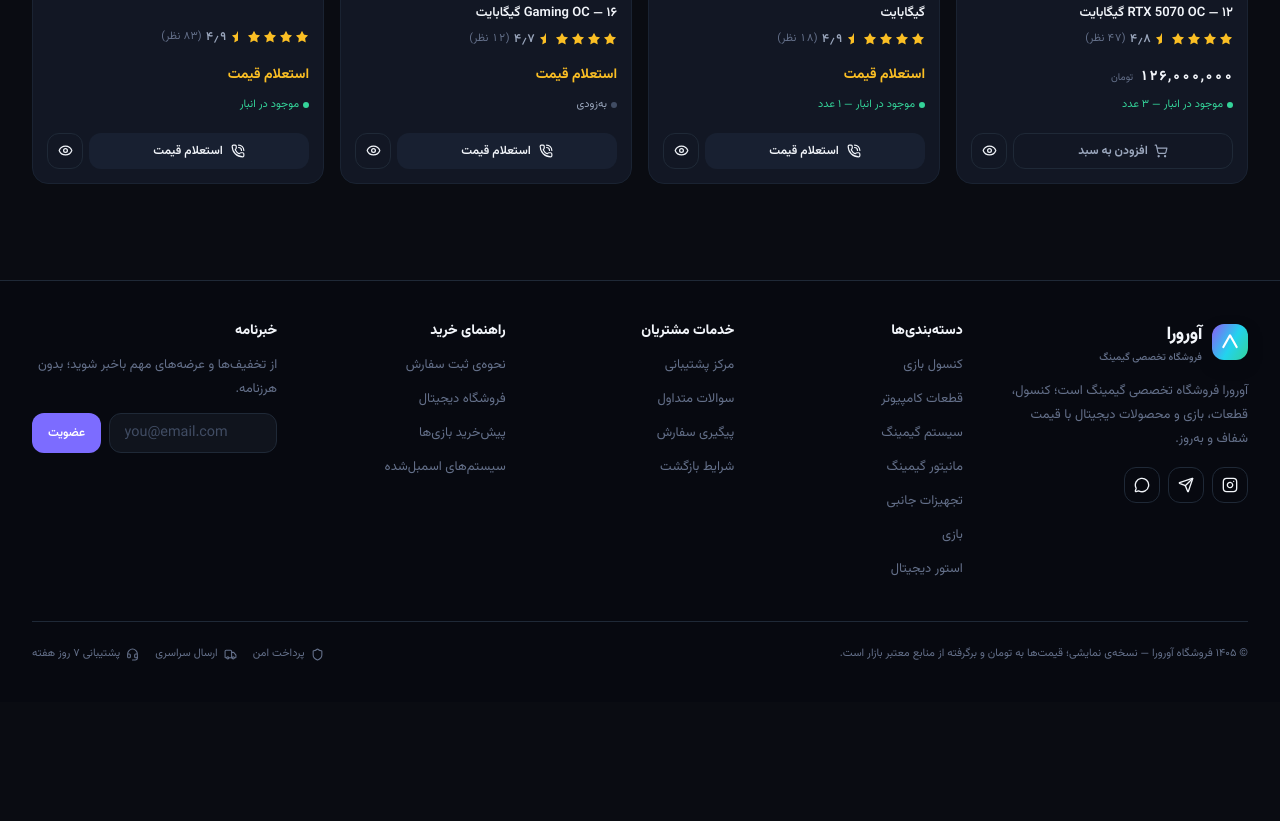
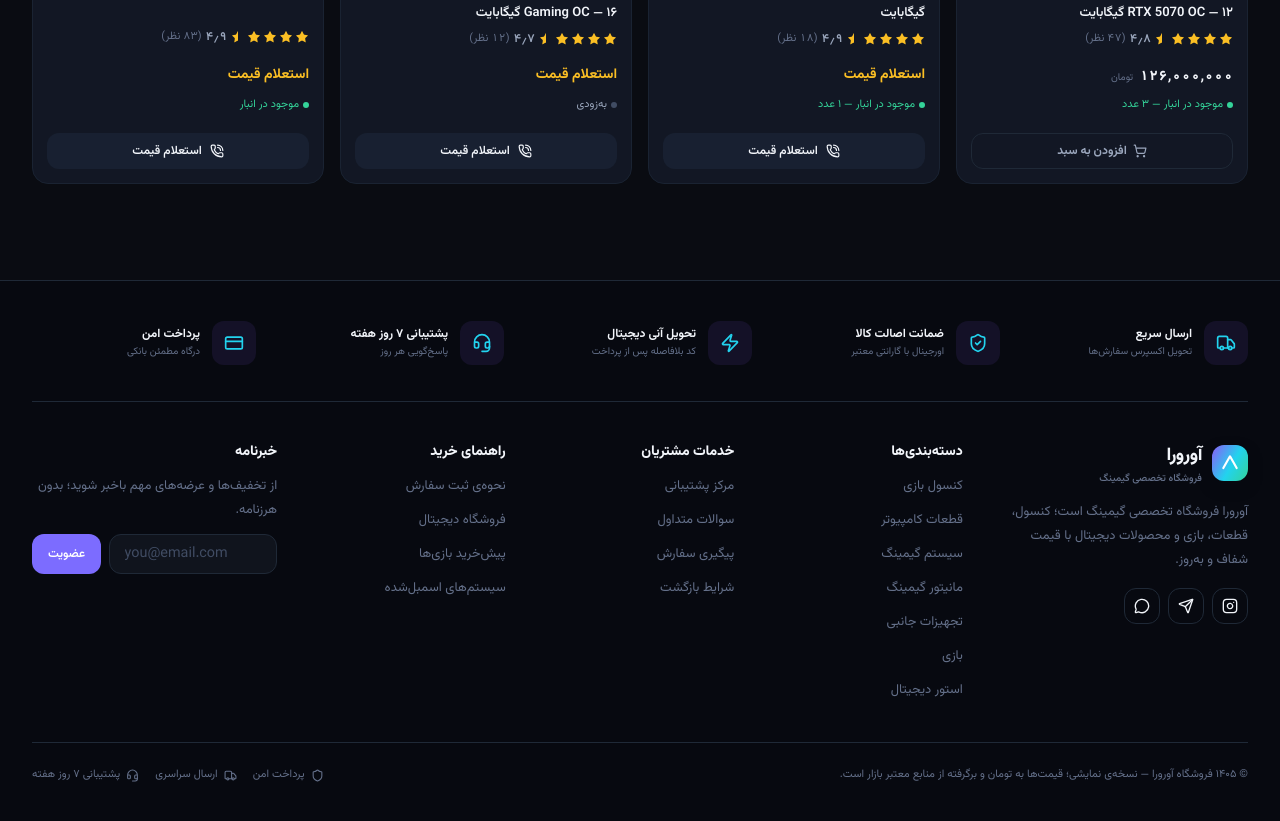
Before and after one commit to tomasrakpos/aurora-chat1, a React (Vite) app: page /product/ak620 in a window 1280 px wide. Shown: the part 1800-2621 px from the top of the page. Before the commit the page ends 2502 px from the top, so only its background shows below. Built offline with nearby package versions, Linux system fonts and the light colour scheme.

Commit message:
ui: deeper Digikala patterns — hover-reveal card add button, mobile category chips, sticky mobile buy bar on product pages, footer service strip
Co-authored-by: arena-agent <297053741+arena-agent@users.noreply.github.com>

```diff
--- a/scripts/headless-test.mjs
+++ b/scripts/headless-test.mjs
@@ -4,7 +4,7 @@
 const html = fs.readFileSync('dist/index.html', 'utf8')
 const scripts = [...html.matchAll(/src="([^"]+\.js)"/g)].map(m => m[1])
 
-const window = new Window({ url: 'http://localhost:5173/' })
+const window = new Window({ url: 'http://localhost:5173' + (process.env.TEST_PATH || '/') })
 window.document.write('<div id="root"></div>')
 for (const k of ['window','document','navigator','history','location','localStorage','sessionStorage','getComputedStyle','requestAnimationFrame','cancelAnimationFrame','CustomEvent','Event','HTMLElement','MutationObserver','IntersectionObserver']) {
   try { globalThis[k] = window[k] } catch {}
--- a/src/components/ProductCard.jsx
+++ b/src/components/ProductCard.jsx
@@ -1,6 +1,6 @@
 import React from 'react'
 import { Link } from 'react-router-dom'
-import { Heart, ShoppingCart, Eye, PhoneCall } from 'lucide-react'
+import { Heart, ShoppingCart, PhoneCall } from 'lucide-react'
 import { useStore } from '../lib/store.jsx'
 import { effective, discountPct, isBuyable } from '../data/index.js'
 import { faNum } from '../lib/format.js'
@@ -64,27 +64,22 @@
           <div className="mt-1.5"><StockLabel stock={ep.stock} qty={ep.qty} /></div>
         </div>
 
-        <div className="relative z-[2] mt-2.5 flex items-center gap-1.5">
+        <div className="relative z-[2] mt-2.5">
           {buyable ? (
+            <div className="md:opacity-0 md:transition-opacity md:duration-200 md:group-hover:opacity-100">
               <button
                 type="button"
                 onClick={onAdd}
-              className="flex h-9 flex-1 items-center justify-center gap-1.5 rounded-xl border border-line bg-transparent text-xs font-bold text-sub transition-all duration-200 hover:border-cta hover:bg-cta hover:text-white active:scale-[0.98]"
+                className="flex h-9 w-full items-center justify-center gap-1.5 rounded-xl border border-line bg-transparent text-xs font-bold text-sub transition-all duration-200 hover:border-cta hover:bg-cta hover:text-white active:scale-[0.98]"
               >
                 <ShoppingCart size={14} /> افزودن به سبد
               </button>
+            </div>
           ) : ep.price?.inquiry ? (
-            <Link to="/support" onClick={(e) => e.stopPropagation()} className="btn btn-soft h-9 flex-1 text-xs">
+            <Link to="/support" onClick={(e) => e.stopPropagation()} className="btn btn-soft h-9 w-full text-xs">
               <PhoneCall size={14} /> استعلام قیمت
             </Link>
-          ) : (
-            <span className="btn btn-soft h-9 flex-1 cursor-not-allowed text-xs opacity-60">
-              {ep.stock === 'soon' ? 'به‌زودی' : ep.stock === 'custom' ? 'سفارشی' : 'ناموجود'}
-            </span>
-          )}
-          <Link to={`/product/${p.id}`} aria-label="مشاهده جزئیات" className="btn btn-ghost h-9 w-9 shrink-0 p-0">
-            <Eye size={15} />
-          </Link>
+          ) : null}
         </div>
       </div>
     </div>
--- a/src/components/layout.jsx
+++ b/src/components/layout.jsx
@@ -3,7 +3,8 @@
 import {
   Search, ShoppingCart, Heart, User, Home, LayoutGrid, Gamepad2, Cpu, Monitor, Mouse,
   Disc3, Gift, Cable, Mic, Armchair, Puzzle, X, ChevronDown, ChevronLeft, Menu, Headset, LogOut,
-  Package, MapPin, LifeBuoy, Shield, Bell, Download, Settings, Instagram, Send, MessageCircle, Zap, Flame
+  Package, MapPin, LifeBuoy, Shield, ShieldCheck, Bell, Download, Settings, Instagram, Send,
+  MessageCircle, Zap, Flame, Truck, CreditCard
 } from 'lucide-react'
 import { useStore } from '../lib/store.jsx'
 import { CATEGORIES, PRODUCTS, POPULAR_SEARCHES, CATEGORY_TILES, catById, suggestProducts, productById } from '../data/index.js'
@@ -418,6 +419,21 @@
             {cartCount > 0 && <bdi className="absolute -left-1 -top-1 flex h-4 min-w-4 items-center justify-center rounded-full bg-cta px-1 text-[9px] font-bold text-white tnum">{faNum(cartCount)}</bdi>}
           </Link>
         </div>
+
+        {/* چیپ‌های دسته‌بندی */}
+        <div className="no-scrollbar container-x flex gap-1.5 overflow-x-auto pb-2.5" aria-label="دسته‌بندی‌ها">
+          <Link to="/products" className={`shrink-0 rounded-full border px-3 py-1.5 text-[11px] font-bold transition ${loc.pathname === '/products' ? 'border-brand/60 bg-brand/10 text-brand-2' : 'border-line bg-elev/50 text-sub active:text-ink'}`}>
+            همه‌ی محصولات
+          </Link>
+          {CATEGORIES.map((c) => (
+            <Link key={c.id} to={`/category/${c.id}`} className={`shrink-0 rounded-full border px-3 py-1.5 text-[11px] font-semibold transition ${loc.pathname === `/category/${c.id}` ? 'border-brand/60 bg-brand/10 text-brand-2' : 'border-line bg-elev/50 text-sub active:text-ink'}`}>
+              {c.name}
+            </Link>
+          ))}
+          <Link to="/support" className={`shrink-0 rounded-full border px-3 py-1.5 text-[11px] font-semibold transition ${loc.pathname === '/support' ? 'border-brand/60 bg-brand/10 text-brand-2' : 'border-line bg-elev/50 text-sub active:text-ink'}`}>
+            پشتیبانی
+          </Link>
+        </div>
       </div>
     </>
   )
@@ -452,7 +468,28 @@
   return (
     <footer className="mt-16 border-t border-line bg-deep pb-28 md:pb-10">
       <div className="container-x pt-10">
-        <div className="grid gap-10 md:grid-cols-[1.3fr_1fr_1fr_1fr_1.3fr]">
+        {/* نوار خدمات */}
+        <div className="grid grid-cols-2 gap-6 border-b border-line pb-9 sm:grid-cols-3 md:grid-cols-5">
+          {[
+            { icon: Truck, t: 'ارسال سریع', s: 'تحویل اکسپرس سفارش‌ها' },
+            { icon: ShieldCheck, t: 'ضمانت اصالت کالا', s: 'اورجینال با گارانتی معتبر' },
+            { icon: Zap, t: 'تحویل آنی دیجیتال', s: 'کد بلافاصله پس از پرداخت' },
+            { icon: Headset, t: 'پشتیبانی ۷ روز هفته', s: 'پاسخ‌گویی هر روز' },
+            { icon: CreditCard, t: 'پرداخت امن', s: 'درگاه مطمئن بانکی' }
+          ].map((i) => (
+            <div key={i.t} className="flex items-center gap-3">
+              <span className="flex h-11 w-11 shrink-0 items-center justify-center rounded-xl bg-brand/10 text-brand-2">
+                <i.icon size={20} />
+              </span>
+              <div>
+                <p className="text-xs font-bold text-ink">{i.t}</p>
+                <p className="mt-0.5 text-[10px] text-mute">{i.s}</p>
+              </div>
+            </div>
+          ))}
+        </div>
+
+        <div className="grid gap-10 pt-10 md:grid-cols-[1.3fr_1fr_1fr_1fr_1.3fr]">
           <div>
             <Logo />
             <p className="mt-4 max-w-xs text-[13px] leading-6 text-mute">
--- a/src/pages/ProductDetail.jsx
+++ b/src/pages/ProductDetail.jsx
@@ -4,7 +4,7 @@
   ChevronLeft, Heart, ShoppingCart, Zap, ShieldCheck, Truck, KeyRound, Info,
   ThumbsUp, BadgeCheck, ChevronDown, PhoneCall, PackagePlus
 } from 'lucide-react'
-import { productById, relatedProducts, frequentlyBought, SEED_REVIEWS, effective, catById } from '../data/index.js'
+import { productById, relatedProducts, frequentlyBought, SEED_REVIEWS, effective, catById, isBuyable } from '../data/index.js'
 import ProductCard from '../components/ProductCard.jsx'
 import { ProductVisual } from '../components/media.jsx'
 import { Badge, Rating, StockLabel, SectionHeader, EmptyState, PageSkeleton } from '../components/ui.jsx'
@@ -364,6 +364,42 @@
           </div>
         </section>
       )}
+
+      {/* نوار خرید چسبان موبایل (الگوی دیجی‌کالا) */}
+      <div className="fixed inset-x-0 bottom-[calc(84px+env(safe-area-inset-bottom))] z-30 md:hidden">
+        <div className="glass container-x mx-0 flex items-center gap-3 border-y border-line p-3">
+          <div className="min-w-0 flex-1">
+            {p.price?.inquiry ? (
+              <span className="text-xs font-extrabold text-warn">قیمت به‌زودی</span>
+            ) : (
+              <div className="flex items-baseline gap-1.5">
+                <bdi className="text-sm font-extrabold text-ink tnum md:text-base">{faNum(p.price.final)}</bdi>
+                <span className="text-[10px] text-mute">تومان</span>
+                {p.price.old > p.price.final && (
+                  <bdi className="text-[10px] text-mute line-through tnum">{faNum(p.price.old)}</bdi>
+                )}
+              </div>
+            )}
+            <p className="mt-0.5 line-clamp-1 text-[10px] text-mute">{p.name}</p>
+          </div>
+          {isBuyable(p) ? (
+            <button
+              onClick={() => { addToCart(p.id); toast('به سبد خرید اضافه شد') }}
+              className="btn btn-primary h-11 shrink-0 px-6 text-xs"
+            >
+              <ShoppingCart size={15} /> افزودن به سبد
+            </button>
+          ) : p.price?.inquiry ? (
+            <Link to="/support" className="btn btn-soft h-11 shrink-0 px-5 text-xs"><PhoneCall size={15} /> استعلام قیمت</Link>
+          ) : (
+            <span className="btn btn-soft h-11 shrink-0 cursor-not-allowed px-5 text-xs opacity-70">
+              {p.stock === 'soon' ? 'به‌زودی' : p.stock === 'custom' ? 'سفارشی' : 'ناموجود'}
+            </span>
+          )}
+        </div>
+      </div>
+      {/* فاصله برای نوار چسبان در موبایل */}
+      <div className="h-20 md:hidden" />
     </main>
   )
 }
```
Lines whose indentation alone changed are shown as unchanged.
